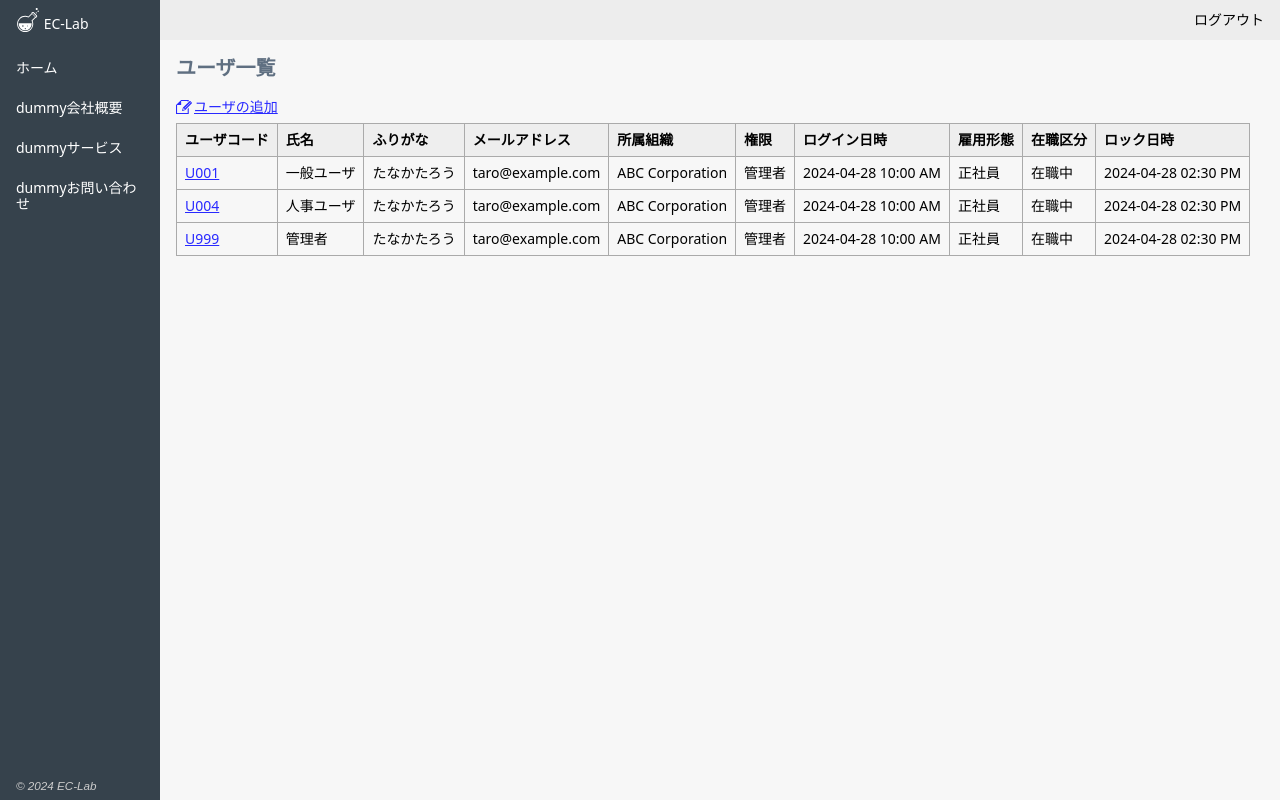
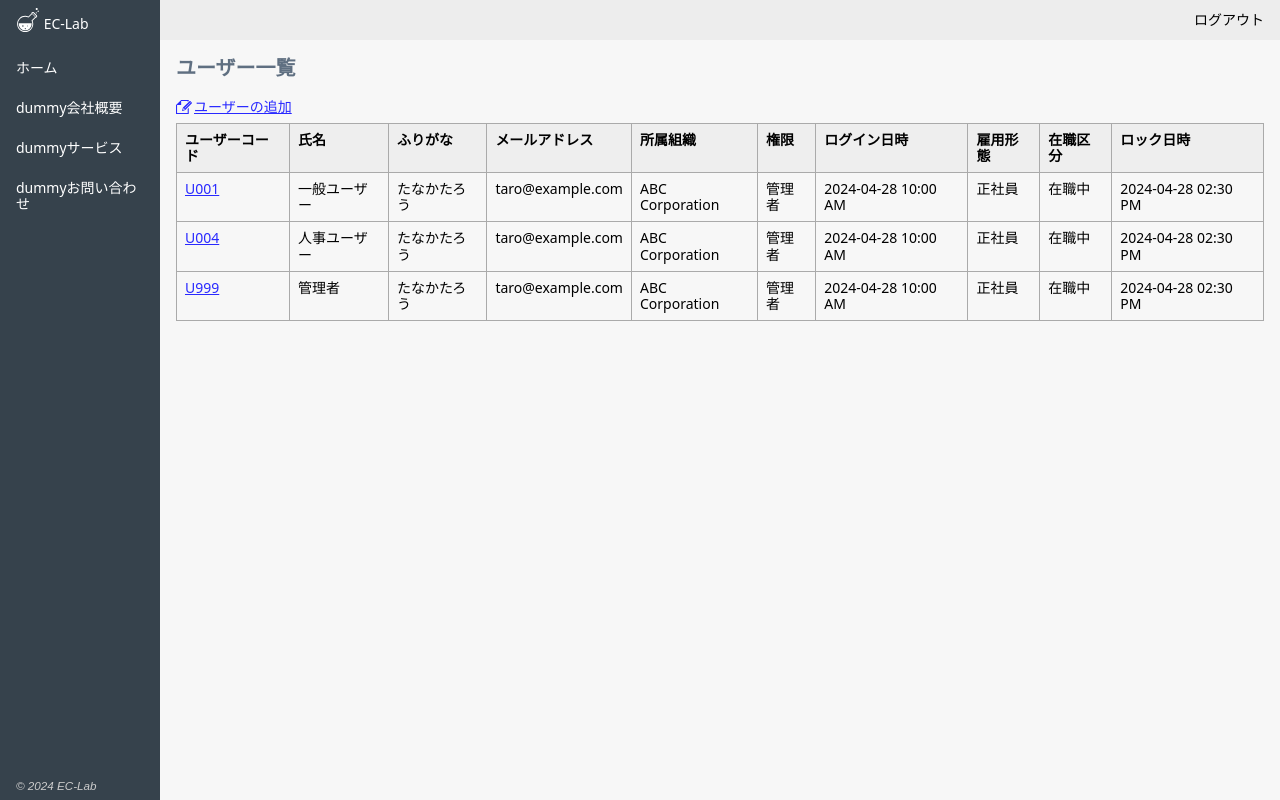
Before and after one commit to choimaru/ec-lab, a Nuxt app: page /user/list in a window 1280 px wide. Built offline with nearby package versions, Linux system fonts and the light colour scheme.

Commit message:
リファクタリング

```diff
--- a/src/pages/index.vue
+++ b/src/pages/index.vue
@@ -1,4 +1,4 @@
 <template>
   <div><NuxtLink to="/login">ログイン</NuxtLink></div>
-  <div><NuxtLink to="/user/list">ユーザ一覧</NuxtLink></div>
+  <div><NuxtLink to="/user/list">ユーザー一覧</NuxtLink></div>
 </template>
--- a/src/pages/login/index.vue
+++ b/src/pages/login/index.vue
@@ -1,7 +1,7 @@
 <script setup lang="ts">
 const userList = [
-  { id: 'U001', name: 'U001：一般ユーザ', authority: 0 },
-  { id: 'U004', name: 'U004：人事ユーザ', authority: 3 },
+  { id: 'U001', name: 'U001：一般ユーザー', authority: 0 },
+  { id: 'U004', name: 'U004：人事ユーザー', authority: 3 },
   { id: 'U999', name: 'U999：管理者', authority: 99 },
 ];
 
--- a/src/pages/user/[mode].vue
+++ b/src/pages/user/[mode].vue
@@ -5,7 +5,7 @@ const { mode } = route.params;
 
 const { search } = useZip();
 
-const title = mode === 'create' ? 'ユーザ登録' : 'ユーザ詳細';
+const title = mode === 'create' ? 'ユーザー登録' : 'ユーザー詳細';
 
 const formUser = reactive({
   userCd: '',
@@ -59,7 +59,7 @@ const genderList = [
 /**
  * 更新可能者
  *   2: 登録モード時、権限が「3：人事」、「99：管理者」
- *   1: ログインユーザ = 詳細のユーザコード
+ *   1: ログインユーザー = 詳細のユーザーコード
  *   0: その他
  */
 const permitLv = computed((): number => {
@@ -72,9 +72,6 @@ const permitLv = computed((): number => {
   if (loginInfo.value.authority === 3 || loginInfo.value.authority === 99) {
     return 2;
   }
-
-  console.log(mode);
-  console.log(loginInfo.value.userId);
 
   if (loginInfo.value.userId === mode) {
     return 1;
@@ -124,24 +121,25 @@ const onClear = () => {
   departmentName.value = '';
 };
 
-const send = (): void => {
+const onCreate = (): void => {
   const form = document.querySelector('.form') as HTMLFormElement;
+  console.log(form);
 
-  form.addEventListener('submit', (e: Event) => {
-    e.preventDefault();
-    const formData = new FormData(form);
-    console.log(...formData.entries());
-  });
+  // form.addEventListener('submit', (e: Event) => {
+  //   e.preventDefault();
+  //   const formData = new FormData(form);
+  //   console.log(...formData.entries());
+  // });
 };
 </script>
 
 <template>
   <H1Title>{{ title }}</H1Title>
-  <form class="box_create" @submit="send">
+  <form class="box_create">
     <TabNavi :list="tabList" v-model:pickedId="pickedTabId" />
     <div class="content" v-show="pickedTabId === 'tab1'">
       <div class="item">
-        <LabelItem required>ユーザコード</LabelItem>
+        <LabelItem required>ユーザーコード</LabelItem>
         <InputText size="m" v-model="formUser.userCd" :disabled="permitLv < 2" />
       </div>
       <div class="item">
@@ -333,7 +331,7 @@ const send = (): void => {
       </div>
     </template>
     <div class="buttons">
-      <ButtonCreate />
+      <ButtonCreate @on-create="onCreate" />
       <ButtonClear @on-clear="onClear" />
       <ButtonBack @on-back="router.push('/user/list')" />
     </div>
--- a/src/pages/user/list.vue
+++ b/src/pages/user/list.vue
@@ -1,25 +1,25 @@
 <script setup lang="ts">
 const userList = [
-  { id: 'U001', name: '一般ユーザ', authority: 0 },
-  { id: 'U004', name: '人事ユーザ', authority: 3 },
+  { id: 'U001', name: '一般ユーザー', authority: 0 },
+  { id: 'U004', name: '人事ユーザー', authority: 3 },
   { id: 'U999', name: '管理者', authority: 99 },
 ];
 </script>
 
 <template>
   <div>
-    <H1Title>ユーザ一覧</H1Title>
+    <H1Title>ユーザー一覧</H1Title>
     <div class="link_create">
       <NuxtLink to="/user/create">
         <span class="link_item">
           <IconNewCreate color="#2929ff" />
-          ユーザの追加
+          ユーザーの追加
         </span>
       </NuxtLink>
     </div>
     <table class="list">
       <tr>
-        <th>ユーザコード</th>
+        <th>ユーザーコード</th>
         <th>氏名</th>
         <th>ふりがな</th>
         <th>メールアドレス</th>
```
